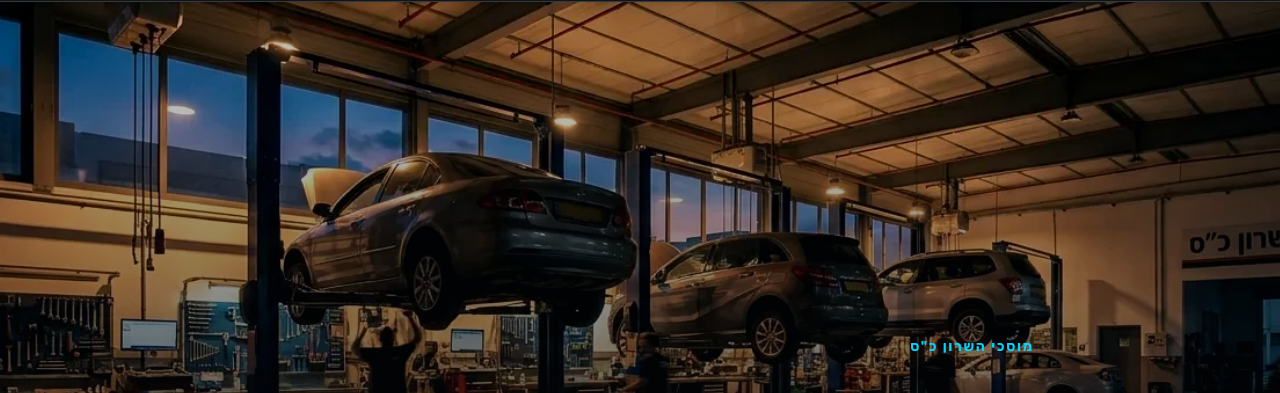
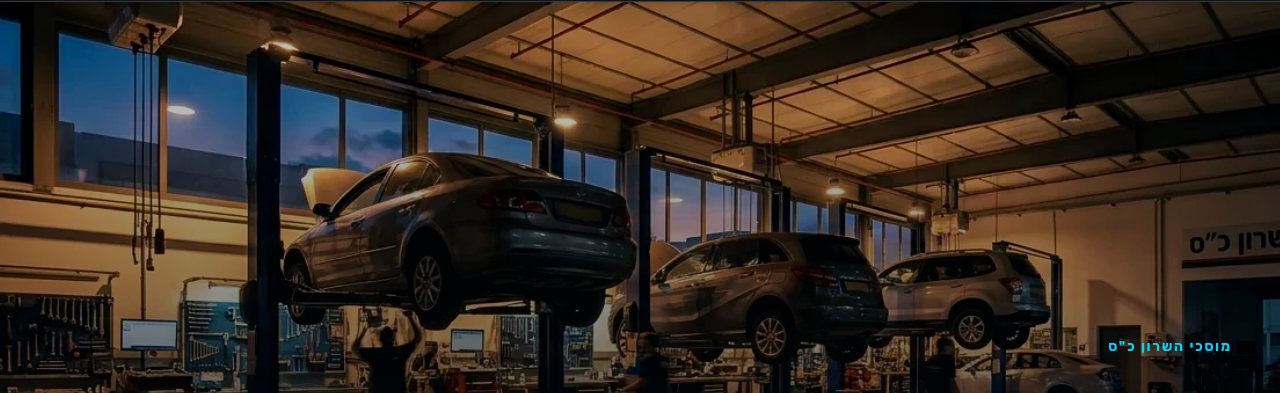
Before and after one commit to slipwoker/zappy-website-116d6737-66bf-4545-8104-34c68e2c0d23, a plain HTML site: page index.html in a window 1280 px wide. Shown: the part 69-462 px from the top of the page. Drawn offline with Linux system fonts and the light colour scheme.

Commit message:
Incremental sync: 1 page(s) — update_text

```diff
--- a/index.html
+++ b/index.html
@@ -797,7 +797,7 @@
   <!-- Content Group -->
   <div class="index-hero-container">
     <div class="index-hero-content">
-      <h2 style="outline: none; max-width: 1400px; margin-left: auto; margin-right: auto;" data-zappy-text-width="custom"><span class="index-hero-eyebrow" style="max-width: 65ch; margin-left: auto; margin-right: auto;" data-zappy-text-width="readable">מוסכי השרון כ"ס</span></h2><h1 class="index-hero-h1">מוסך שאפשר<br>לסמוך עליו</h1>
+      <h2 style="max-width: 1400px; margin-left: auto; margin-right: auto;" data-zappy-text-width="custom"></h2><h1><span class="index-hero-eyebrow" style="max-width: 65ch; margin-left: auto; margin-right: auto;" data-zappy-text-width="readable">מוסכי השרון כ"ס</span></h1><h1 class="index-hero-h1">מוסך שאפשר<br>לסמוך עליו</h1>
       <h3 class="index-hero-subtitle">אבחון מדויק, שירות שוטף, תיקונים מכניים — ותקשורת שקופה לאורך כל הדרך</h3>
       <div class="index-hero-ctas">
         <a href="/contact" class="index-hero-btn-primary" data-element-type="button" data-element-id="btn-1776954858951-jsjh4d3wz" data-native-element="true">צרו קשר עכשיו</a>
```
Also changed, not shown: public/index.html (+1 -1 lines).
